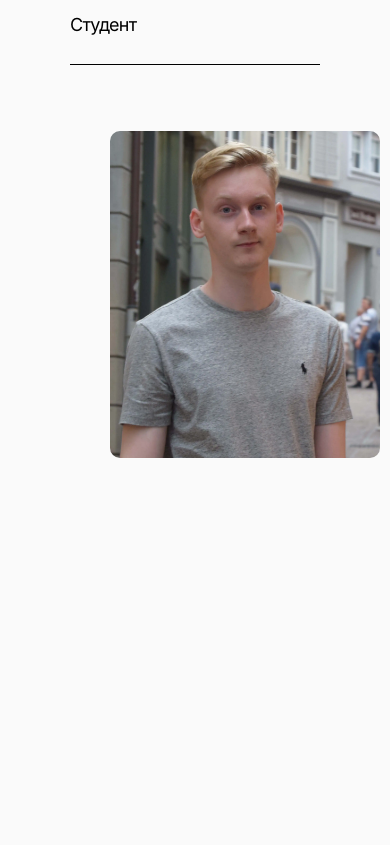
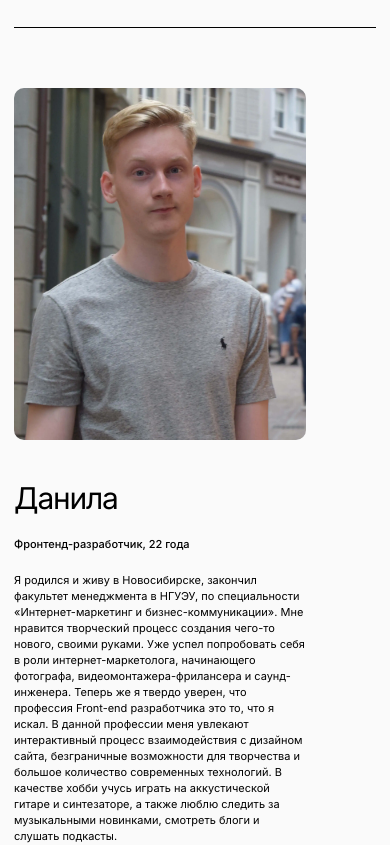
Before and after one commit to ShnaiderDanila/movies-explorer-frontend, a React (Create React App) app: page / in a window 390 px wide. Shown: the part 2045-2890 px from the top of the page. Built offline with nearby package versions, Linux system fonts and the light colour scheme.

Commit message:
feat: Remove unnecessary overflow: hidden properties and add adaptive css styles to ./src/components/Main/AboutMe/AboutMe.css

```diff
--- a/src/components/Main/AboutMe/AboutMe.css
+++ b/src/components/Main/AboutMe/AboutMe.css
@@ -6,13 +6,11 @@
   margin: 66px 0 0 0;
   display: flex;
   justify-content: space-between;
+  gap: 49px;
 }
 
 .about-me__container {
-  margin: 0 40px 0 0;
-  max-width: 600px;
-  text-align: left;
-  overflow: hidden;
+  max-width: 599px;
 }
 
 .about-me__name {
@@ -31,7 +29,7 @@
 }
 
 .about-me__quote {
-  margin: 26px 0 100px 0;
+  margin: 26px 0 98px 0;
   font-size: 14px;
   line-height: 22px;
 }
@@ -55,3 +53,73 @@
   border-radius: 10px;
   object-fit: cover;
 }
+
+
+/* Адаптив  */
+
+@media screen and (max-width: 768px) {
+  .about-me {
+    padding: 90px 50px;
+  }
+
+  .about-me__name {
+    font-size: 40px;
+    line-height: 40px;
+  }
+
+  .about-me__job {
+    margin: 16px 0 0 0;
+    font-size: 12px;
+    line-height: 18px;
+  }
+
+  .about-me__quote {
+    margin: 19px 0 86px 0;
+    font-size: 12px;
+    line-height: 18px;
+  }
+
+  .about-me__photo {
+    max-width: 255px;
+    max-height: 307px;
+  }
+}
+
+@media screen and (max-width: 425px) {
+  .about-me {
+    padding: 73px 14px;
+  }
+
+  .about-me__info {
+    margin: 60px 0 0 0;
+    flex-direction: column-reverse;
+    gap: 40px;
+  }
+
+  .about-me__container {
+    max-width: 292px;
+  }
+
+  .about-me__name {
+    font-size: 30px;
+    line-height: 36.31px;
+  }
+
+  .about-me__photo {
+    max-width: 292px;
+    min-height: 352px;
+  }
+
+  .about-me__job {
+    margin: 20px 0 0 0;
+    font-size: 11px;
+    line-height: 16px;
+  }
+
+  .about-me__quote {
+    margin: 20px 0 38px 0;
+    font-size: 11px;
+    line-height: 16px;
+  }
+
+}
```
